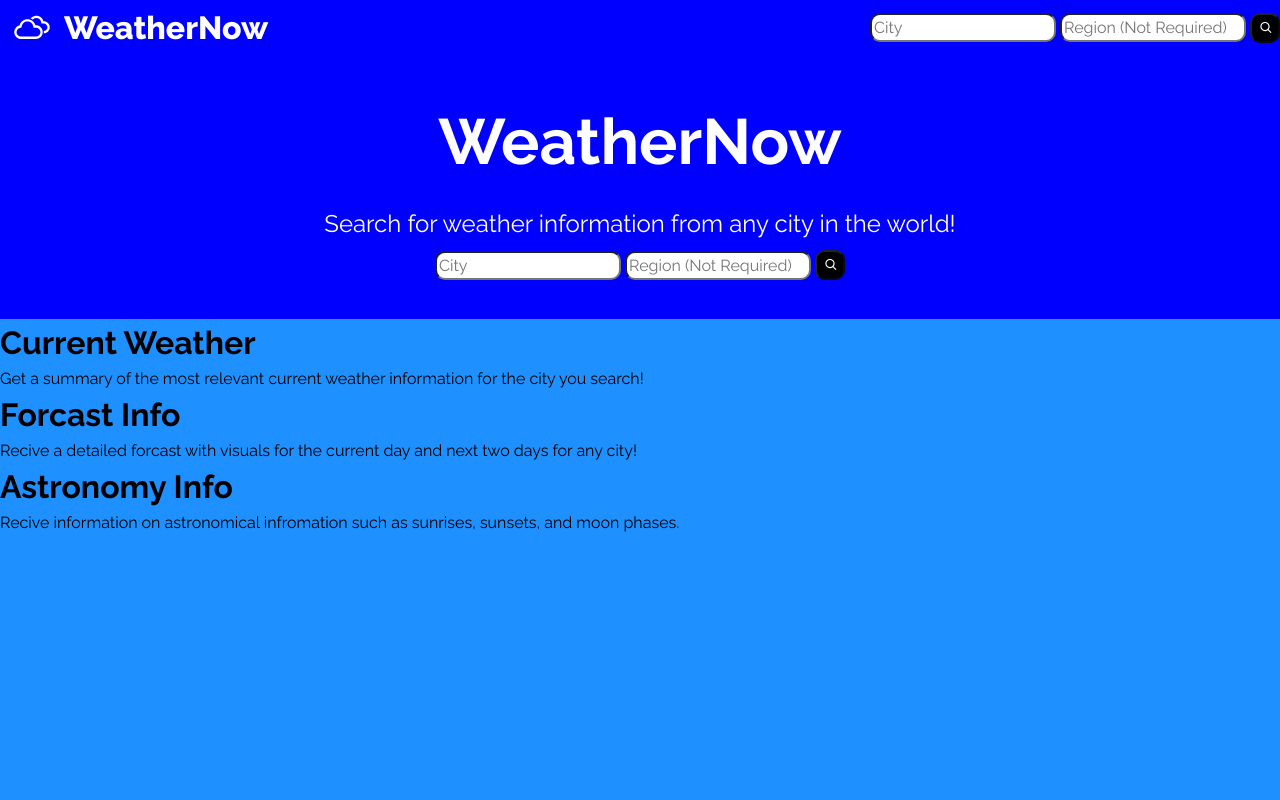
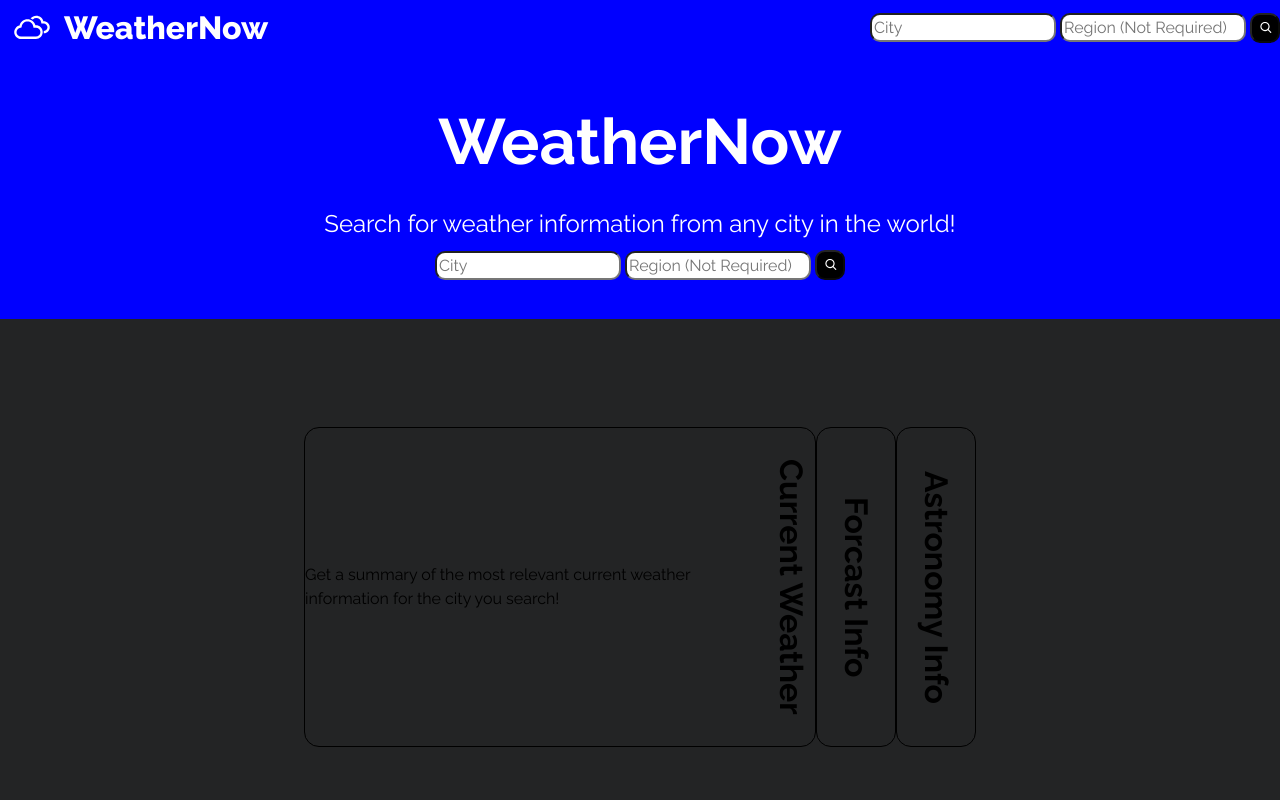
Before and after one commit to robert-petersen/weather-now, a React (Vite) app: page / in a window 1280 px wide. Shown: the top 800 px of the page. Built offline with nearby package versions, Linux system fonts and the light colour scheme; no server answers.

Commit message:
styles for carousel started

```diff
--- a/src/components/Landing.jsx
+++ b/src/components/Landing.jsx
@@ -12,21 +12,21 @@ const Landing = ({ setResults }) => {
       </section>
       <section className="carousel">
         <article
-          className={active === 1 ? "current_active" : "current"}
+          className={active === 1 ? "active" : ""}
           onClick={() => setActive(1)}
           >
           <h1>Current Weather</h1>
           <p>Get a summary of the most relevant current weather information for the city you search!</p>
         </article>
         <article
-          className={active === 2 ? "forcasts_active" : "forcasts"}
+          className={active === 2 ? "active" : ""}
           onClick={() => setActive(2)}
           >
           <h1>Forcast Info</h1>
           <p>Recive a detailed forcast with visuals for the current day and next two days for any city!</p>
         </article>
         <article
-          className={active === 3 ? "astronomy_active" : "astronomy"}
+          className={active === 3 ? "active" : ""}
           onClick={() => setActive(3)}
           >
           <h1>Astronomy Info</h1>
--- a/src/css/index.css
+++ b/src/css/index.css
@@ -102,7 +102,7 @@ nav h1 .homeLink .icon {
 .landing {
   width: 100%;
   height: 100vh;
-  background-color: dodgerblue;
+  background-color: rgb(35, 36, 37);
 }
 .landing .main_content {
   height: 33vh;
@@ -121,5 +121,38 @@ nav h1 .homeLink .icon {
   font-size: 1.5rem;
   margin-bottom: 1vh;
 }
+.landing .carousel {
+  display: flex;
+  justify-content: center;
+  align-items: center;
+  height: 67vh;
+}
+.landing .carousel article {
+  border: 1px solid black;
+  border-radius: 15px;
+  width: 5rem;
+  height: 40vh;
+  display: flex;
+  align-items: center;
+  justify-content: center;
+}
+.landing .carousel article h1 {
+  writing-mode: vertical-lr;
+  text-orientation: sideways-right;
+  text-align: center;
+  order: 2;
+}
+.landing .carousel article p {
+  display: none;
+  opacity: 0;
+  transition: ease-in-out 1s;
+}
+.landing .carousel .active {
+  width: 40vw;
+}
+.landing .carousel .active p {
+  display: block;
+  opacity: 1;
+}
 
 /*# sourceMappingURL=index.css.map */
--- a/src/sass/components/_landing.scss
+++ b/src/sass/components/_landing.scss
@@ -3,7 +3,7 @@
 .landing {
   width: 100%;
   height: 100vh;
-  background-color: dodgerblue;
+  background-color: rgb(35, 36, 37);
 
   .main_content {
     height: 33vh;
@@ -25,5 +25,40 @@
 
   .carousel {
     @include centered;
+    height: 67vh;
+
+    article{
+      border: 1px solid black;
+      border-radius: 15px;
+      width: 5rem;
+      height: 40vh;
+      display: flex;
+      align-items: center;
+      justify-content: center;
+
+
+      h1{
+        writing-mode: vertical-lr;
+        text-orientation: sideways-right;
+        text-align: center;
+        // border: 1px solid red;
+        order: 2;
+      }
+
+      p{
+        display: none;
+        opacity: 0;
+        transition: ease-in-out 1s;
+      }
+    }
+
+    .active{
+      width: 40vw;
+
+      p{
+        display: block;
+        opacity: 1;
+      }
+    }
   }
 }
```
Also changed, not shown: 1 other file (tests, documents, lock files or other folders).
